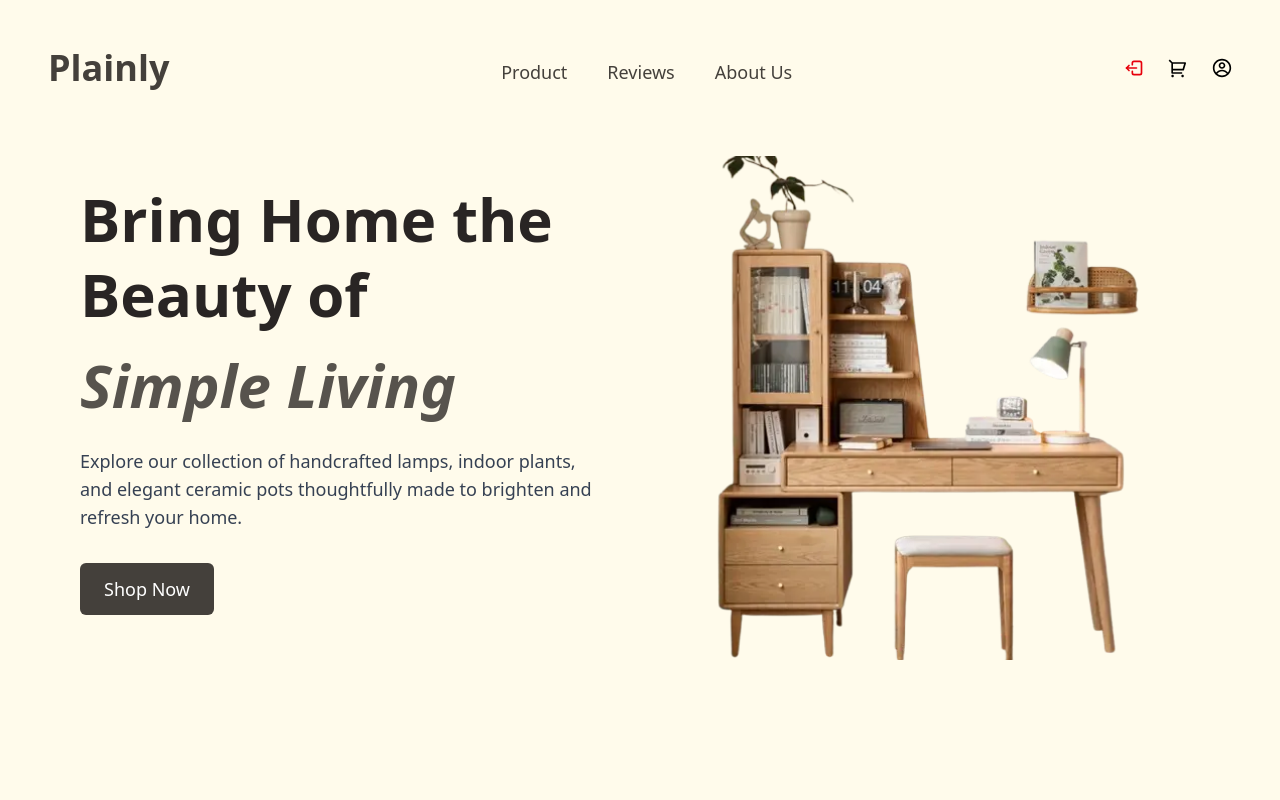
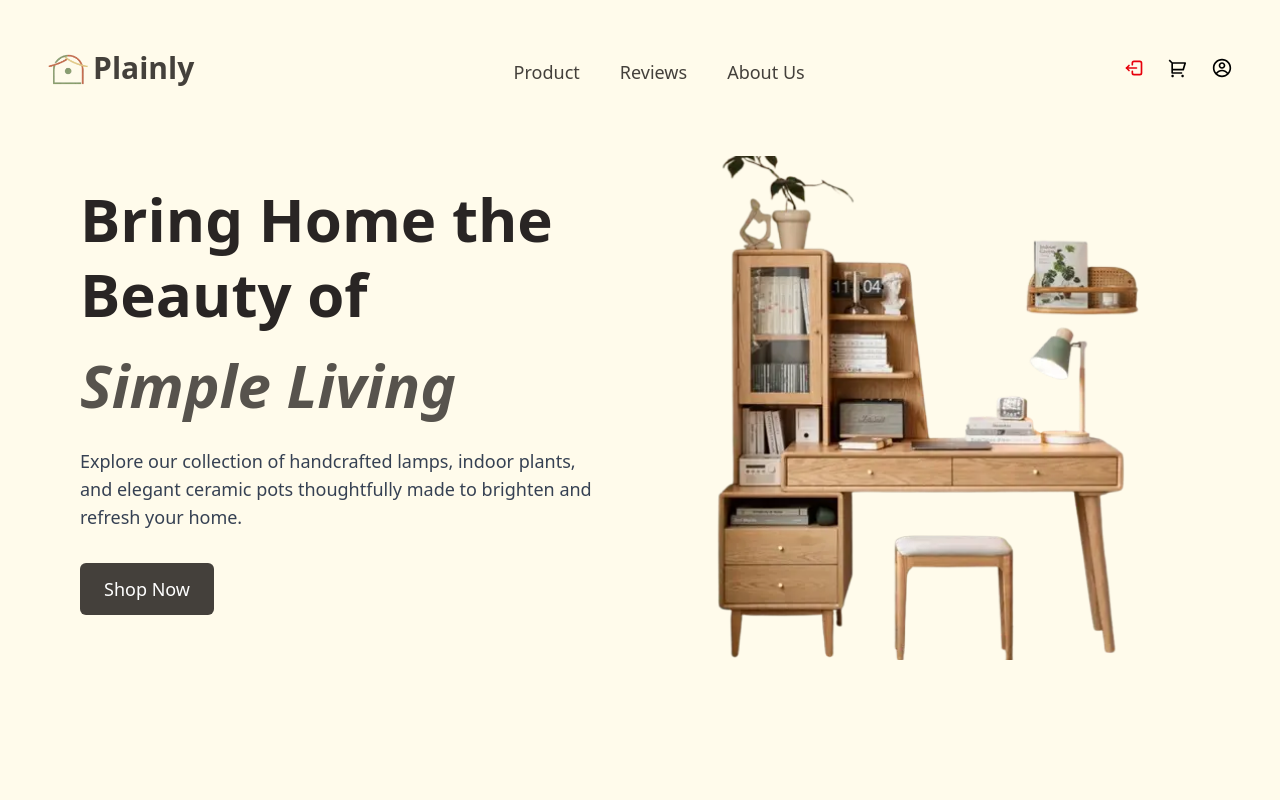
Before and after one commit to Sanyamdksh/Plainly, a React (Vite) app in the folder frontend/: page /home in a window 1280 px wide. Shown: the top 800 px of the page. Built offline with nearby package versions, Linux system fonts and the light colour scheme; no server answers.

Commit message:
added a logo

```diff
--- a/frontend/src/components/hero.jsx
+++ b/frontend/src/components/hero.jsx
@@ -5,6 +5,7 @@ import { TbLogout2 } from "react-icons/tb";
 import main from "../assets/main.webp";
 import { useNavigate } from "react-router-dom";
 import { useEffect } from "react";
+import Logo from "../assets/logo.png";
 
 const Hero = () => {
   const navigate = useNavigate();
@@ -33,9 +34,16 @@ const Hero = () => {
     <div className="min-h-screen w-full bg-amber-50">
       {/* NAVBAR */}
       <div className="flex flex-row items-center p-12 justify-between">
-        <h2 className="font-bold text-4xl text-stone-700 cursor-pointer">
-          Plainly
-        </h2>
+        <div
+          onClick={() => navigate("/")}
+          className="flex items-center gap-1 cursor-pointer group"
+        >
+          <img src={Logo} alt="Plainly logo" className="h-10 w-auto" />
+
+          <h2 className="font-bold text-3xl text-stone-700 group-hover:text-stone-900 transition">
+            Plainly
+          </h2>
+        </div>
         <div className="gap-x-10 flex flex-row justify-center mt-2 text-stone-700">
           <p className="text-lg font-normal hover:text-stone-900 hover:scale-110 transition-transform duration-200 cursor-pointer">
             Product
```
Also changed, not shown: frontend/src/assets/logo.png (added).
